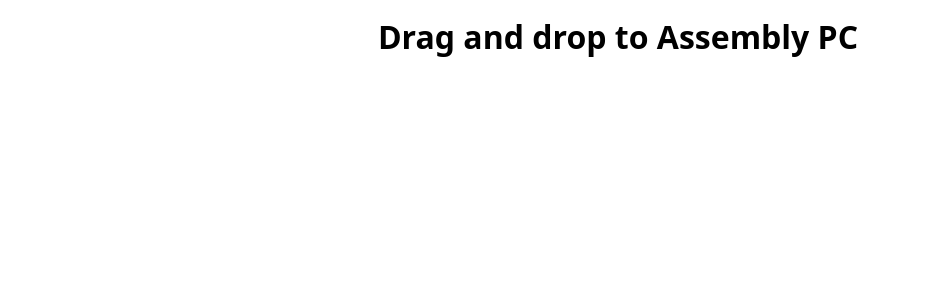
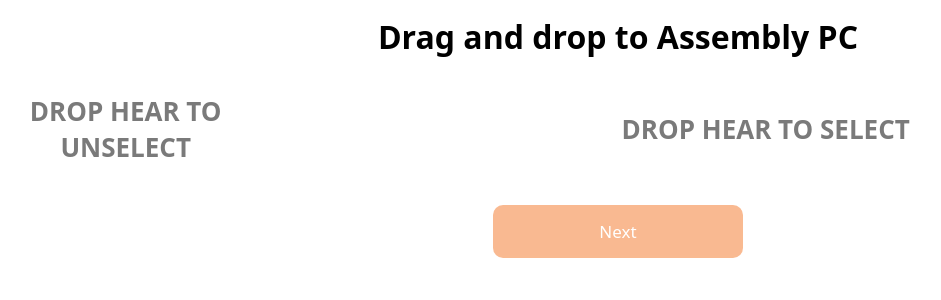
Before and after one commit to asit2001/bibox, a React (Vite) app: page /part-assembly in a window 1280 px wide. Shown: the top 300 px of the page, without its empty margins (22-963 px from the left). Built offline with nearby package versions, Linux system fonts and the light colour scheme.

Commit message:
add final page

```diff
--- a/src/App.tsx
+++ b/src/App.tsx
@@ -4,6 +4,7 @@ import './App.css'
 import Home from './pages/home'
 import PartsSelectionPage from './pages/PartsSelectionPage'
 import PartAssemblyPage from './pages/PartAssemblyPage'
+import FinalPage from './pages/FinalPage'
 
 function App() {
   const router = createBrowserRouter([
@@ -18,6 +19,10 @@ function App() {
       path:"/part-assembly",
       element:<PartAssemblyPage/>
     }
+    ,{
+      path:"/final",
+      element:<FinalPage/>
+    }
   ])
 
   return (<RouterProvider router={router}></RouterProvider> )
--- /dev/null
+++ b/src/pages/FinalPage.tsx
@@ -0,0 +1,21 @@
+import {useLocation} from "react-router-dom"
+import { DataType } from "../data";
+
+import style from "./styles/finalPage.module.css"
+import Card from "../components/card";
+
+function FinalPage() {
+    const {state} = useLocation() as {state:DataType[]};
+  return (
+    <div className={style.container}>
+        <h1 className={style.heading}>Your Product is Ready</h1>
+        <div className={style.card__container}>
+            {
+                state.map(el=><Card data={el} key={el.id}/>)
+            }
+        </div>
+    </div>
+  )
+}
+
+export default FinalPage
--- a/src/pages/PartAssemblyPage.tsx
+++ b/src/pages/PartAssemblyPage.tsx
@@ -3,12 +3,12 @@ import { DragDropContext, DropResult, Droppable } from "react-beautiful-dnd";
 import style from "./styles/home.module.css";
 import { DataType } from "../data";
 import Item from "../components/Item";
-import { useLocation } from "react-router-dom";
+import { useLocation, useNavigate } from "react-router-dom";
 
 function PartAssemblyPage() {
   const {state} = useLocation() as {state:DataType[]}
   const items =   useMemo(() => state?.filter(({selected})=>selected), [state])
-
+  const navigate = useNavigate();
   const [data, setData] = useState<DataType[]>(items||[]);
   const [selectedList, setSelectedList] = useState<DataType[]>([]);
 
@@ -40,10 +40,11 @@ function PartAssemblyPage() {
               <ul className={style.componentsList} {...provided.droppableProps} ref={provided.innerRef}>
                 {data.map((item, index) => {
                   return (
-                   <Item key={item.id} data={item} index={index}/>
-                  )
-                })}
+                    <Item key={item.id} data={item} index={index}/>
+                    )
+                  })}
                 {provided.placeholder}
+              {(!data || data.length===0) && <h3 className={style.drop}>Drop hear to unselect</h3> }
               </ul>
             )}
           </Droppable>
@@ -56,11 +57,13 @@ function PartAssemblyPage() {
                   )
                 })}
                 {provided.placeholder}
+              {(selectedList.length===0) && <h3 className={style.drop}>Drop hear to select</h3> }
               </ul>
             )}
           </Droppable>
         </DragDropContext>
       </div>
+      <button disabled={selectedList.length===0} className={style.btn} onClick={()=>navigate("/final",{state:selectedList})}>Next</button>
     </div>
   );
 }
--- a/src/pages/PartsSelectionPage.tsx
+++ b/src/pages/PartsSelectionPage.tsx
@@ -8,9 +8,14 @@ import style from "./styles/partsSelectionPage.module.css"
 function PartsSelectionPage() {
     const [pcData,setPcData] = useState(data);
     const navigate = useNavigate();
-
+    const [count,setCount] =useState(0);
 
     function handelClick(i:number){
+        if (pcData[i].selected) {
+           setCount(count-1);
+        }else{
+            setCount(count+1);
+        }
         pcData[i] = {...pcData[i],selected:!pcData[i].selected};
         setPcData([...pcData]);
     }
@@ -22,7 +27,7 @@ function PartsSelectionPage() {
                 pcData.map((el,i)=><Card onClick={()=>handelClick(i)} className={el.selected?style.card__selected:style.card} key={i} data={el}/>)
             }
         </div>
-        <button onClick={()=>navigate("/part-assembly",{state:pcData})} className={style.btn}>Next</button>
+        <button disabled={count==0} onClick={()=>navigate("/part-assembly",{state:pcData})} className={style.btn}>Next</button>
     </div>
   )
 }
--- /dev/null
+++ b/src/pages/styles/finalPage.module.css
@@ -0,0 +1,31 @@
+
+.heading{
+    margin: 20px 0;
+    text-align: center;
+}
+.card__container{
+    display: grid;
+    grid-template-columns: repeat(4,auto);
+    gap: 10px;
+}
+@media screen and (max-width:1000px ) {
+    .container{
+        padding: 15px;
+    }
+    .card__container{
+        grid-template-columns: repeat(3,auto);
+    }
+}
+@media screen and (max-width:800px ) {
+
+    .card__container{
+        grid-template-columns: repeat(2,auto);
+    }
+}
+@media screen and (max-width:550px ) {
+
+    .card__container{
+        grid-template-columns: repeat(1,auto);
+        justify-content: center;
+    }
+}
--- a/src/pages/styles/home.module.css
+++ b/src/pages/styles/home.module.css
@@ -34,6 +34,12 @@
     text-align: center;
     text-decoration: none;
     margin: 20px 0;
+    border: none;
+    outline: none;
+}
+.btn:disabled{
+    cursor: not-allowed;
+    opacity: 0.5;
 }
 .dnd__container{
     display: flex;
@@ -42,15 +48,28 @@
 .componentsList{
     flex: 0.3;
     overflow-y: scroll;
-    max-height: 90vh;
+    max-height: calc(80vh - 20px);
     display: flex;
     align-items: center;
     flex-direction: column;
+}
+.componentsList:has(.drop){
+    justify-content: center;
 }
 .selectedList{
     flex: 1;
     overflow-y: scroll;
     display: grid;
     grid-template-columns: repeat(3,auto);
-    place-items: center;
+    justify-content: center;
+    max-height: calc(80vh - 20px);
 }
+.selectedList:has(.drop){
+    align-items: center;
+}
+.drop{
+    font-size: 26px;
+    text-transform: uppercase;
+    color: #7a7a7a;
+    text-align: center;
+}
--- a/src/pages/styles/partsSelectionPage.module.css
+++ b/src/pages/styles/partsSelectionPage.module.css
@@ -46,3 +46,7 @@
 .btn:hover{
     background-color: #f47625;
 }
+.btn:disabled{
+    opacity: 0.5;
+    cursor: not-allowed;
+}
```
